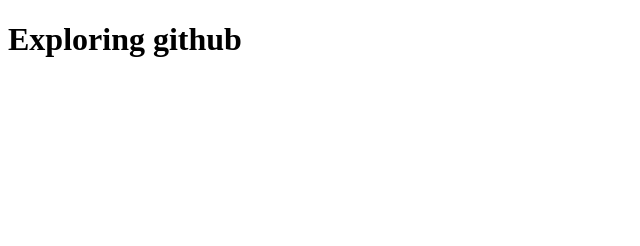
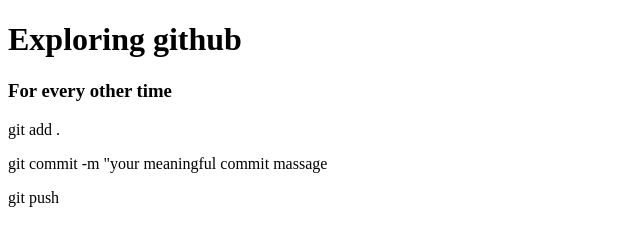
Before and after one commit to code-samid/my-second-github, a plain HTML site: page index.html in a window 1280 px wide. Shown: the whole page, without its empty margins (0-640 px from the left). Drawn offline with Linux system fonts and the light colour scheme.

Commit message:
added commands to changes in github

```diff
--- a/index.html
+++ b/index.html
@@ -7,5 +7,11 @@
 </head>
 <body>
     <h1>Exploring github</h1>
+    <div>
+        <h3>For every other time</h3>
+        <p>git add .</p>
+        <p>git commit -m "your meaningful commit massage</p>
+        <p>git push</p>
+    </div>
 </body>
 </html>
```
Also changed, not shown: 1 other file.
